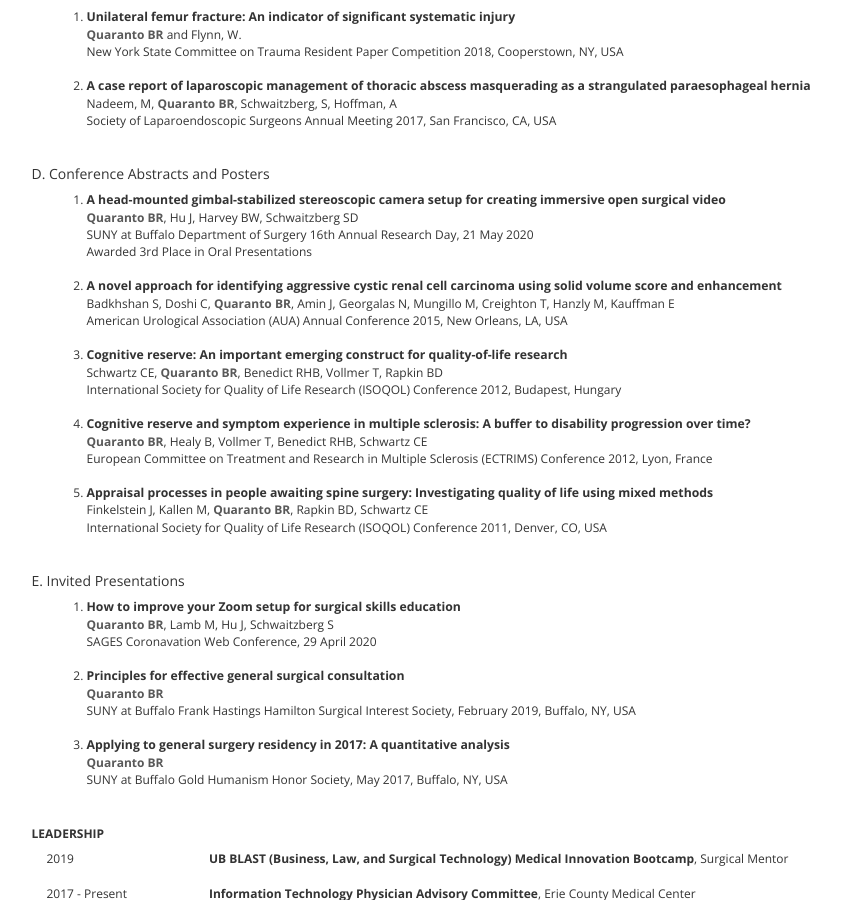
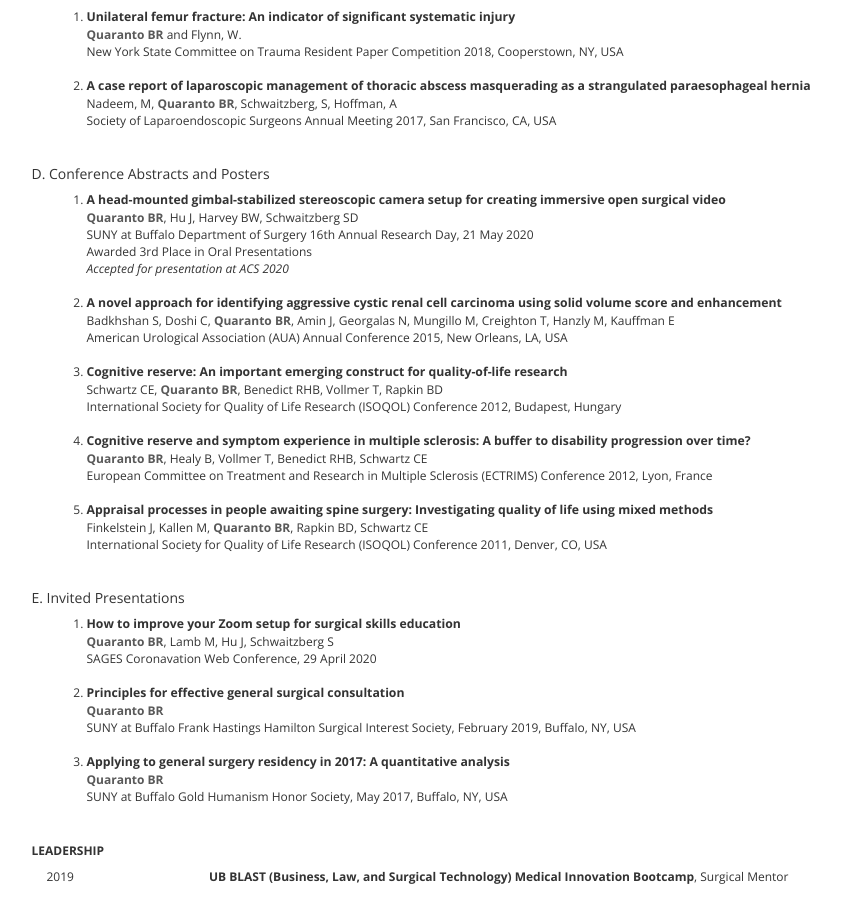
Before and after one commit to bquarant/bquarant.github.com, a Jekyll site: the page cv/index.html, which Jekyll copies as it is, in a window 1280 px wide and 900 px high, scrolled down 2786 px. Shown: the whole window, without its empty margins (121-962 px from the left). Built offline with Jekyll 4.4.1, drawn with Linux system fonts in a browser that asks for light colours.

Commit message:
added ACS 2020 acceptance to abstract

```diff
--- a/cv/index.html
+++ b/cv/index.html
@@ -425,7 +425,8 @@
 			<span class="title">A head-mounted gimbal-stabilized stereoscopic camera setup for creating immersive open surgical video</span><br>
 			<span class="details"><b style="color: #595959;">Quaranto BR</b>, Hu J, Harvey BW, Schwaitzberg SD</span><br>
 			<span class="details">SUNY at Buffalo Department of Surgery 16th Annual Research Day, 21 May 2020</span><br>
-			<span class="details">Awarded 3rd Place in Oral Presentations</span>
+			<span class="details">Awarded 3rd Place in Oral Presentations</span><br>
+			<span class="details"><em>Accepted for presentation at ACS 2020</em></span>
 		</li>
 		</div>
 		</div>
```
